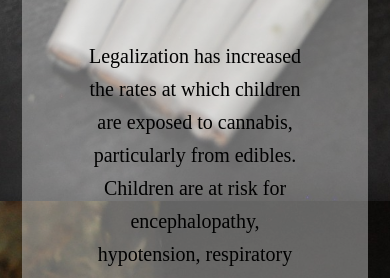
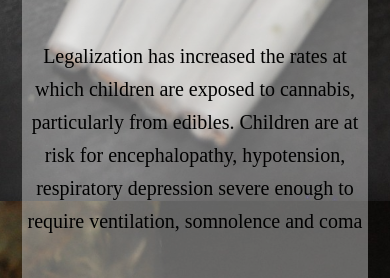
Before and after one commit to yeasin507/ferdous1, a plain HTML site: page index.html in a window 390 px wide. Shown: the part 528-806 px from the top of the page. Drawn offline with Linux system fonts and the light colour scheme.

Commit message:
Update style.css

```diff
--- a/css/style.css
+++ b/css/style.css
@@ -129,6 +129,8 @@ background-repeat: no-repeat;margin-top: -115px;}
     .hamburger.active .bar:nth-child(1) {transform: translateY(8px) rotate(45deg);}
     .hamburger.active .bar:nth-child(3) {transform: translateY(-8px) rotate(-45deg);}
     .header_menu{top: 0;left: 0;display: block;transition: all 0.3s linear;}
+	.hero_contant p{float: left;width: 100%;text-align:center;font-size: 20px;padding: 66px 0px;line-height: 33px;}
+
 }
 
 
```
